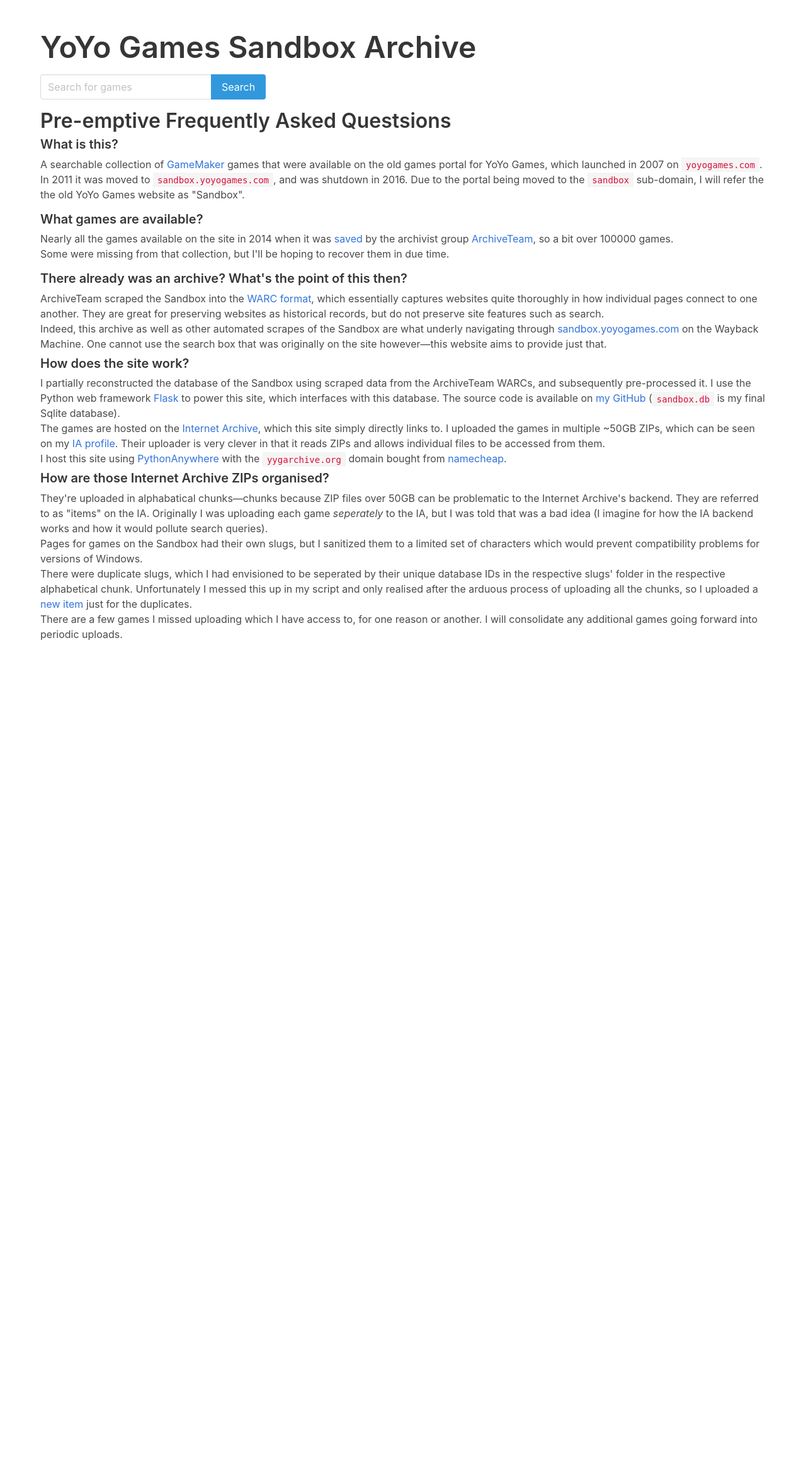
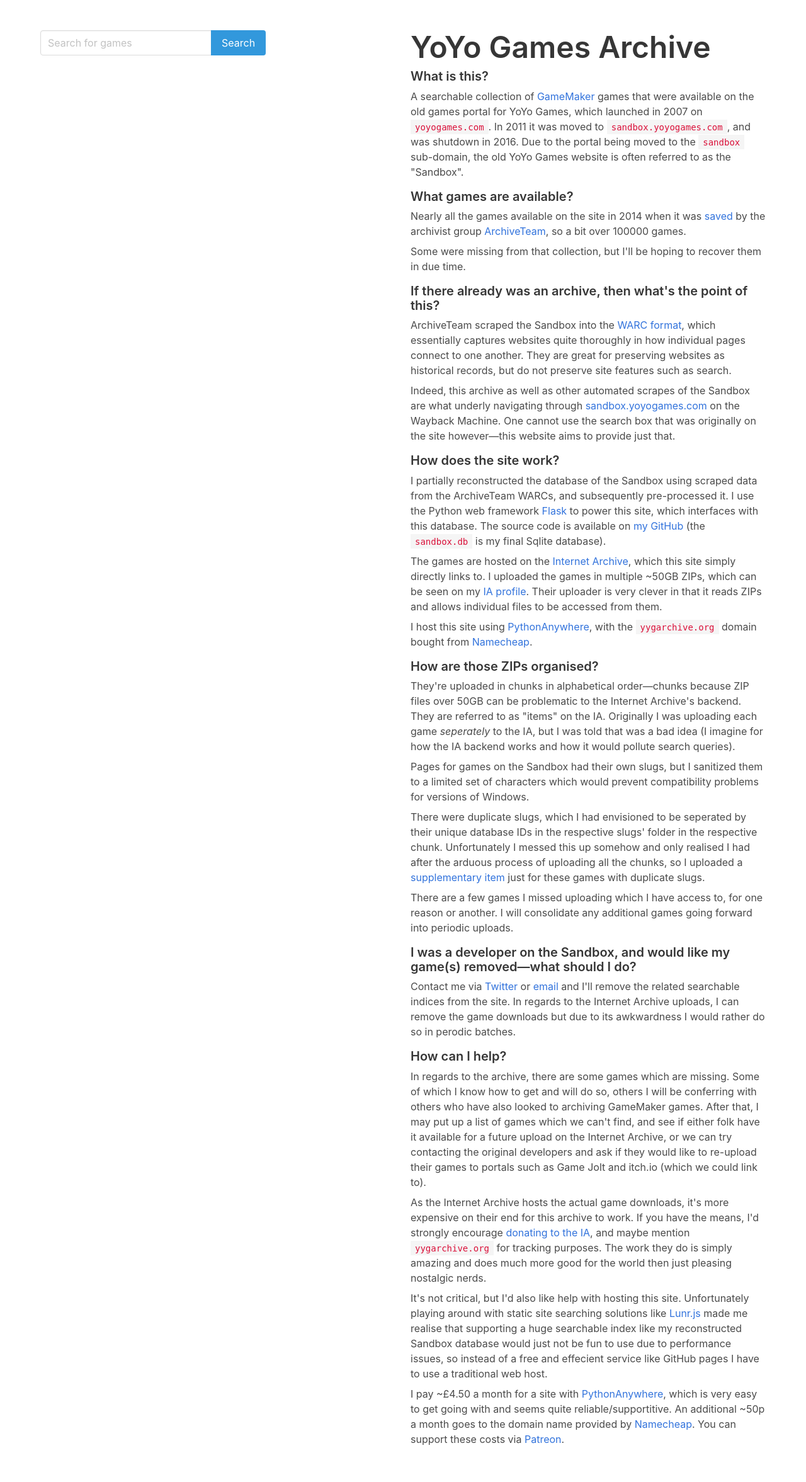
Before and after one commit to honno/yygarchive.org, a Flask app: page / in a window 1280 px wide. Shown: the whole page at 63% size. Before the commit the page ends 1017 px from the top, so only its background shows below. Run offline with Flask 2, Linux system fonts and the light colour scheme.

Commit message:
donating faq

```diff
--- a/app/templates/index.html
+++ b/app/templates/index.html
@@ -2,36 +2,47 @@
 {% block title %}Home{% endblock %}
 {% block body %}
 <section class="section">
-    <div class="container mb-4" >
-        <h1 class="title is-1" >YoYo Games Sandbox Archive</h1>
-    </div>
-    {% include "form.html" %}
+    <div class="container" >
+        <div class="columns" >
+            <div class="column" >
+                {% include "form.html" %}
+            </div>
+            <div class="column" >
+                <div class="container" >
+                    <h1 class="title is-1 mb-2" >YoYo Games Archive</h1>
+                    <h3 class="title is-5 mb-2">What is this?</h3>
+                    <p class="mb-2">A searchable collection of <a href="https://www.yoyogames.com/gamemaker">GameMaker</a> games that were available on the old games portal for YoYo Games, which launched in 2007 on <code>yoyogames.com</code>. In 2011 it was moved to <code>sandbox.yoyogames.com</code>, and was shutdown in 2016. Due to the portal being moved to the <code>sandbox</code> sub-domain, the old YoYo Games website is often referred to as the "Sandbox".
 
-    <div class="container mt-4" >
-        <h2 class="title is-3 mb-2">Pre-emptive Frequently Asked Questsions</h2>
+                        <h3 class="title is-5 mt-4 mb-2">What games are available?</h3>
+                        <p class="mb-2">Nearly all the games available on the site in 2014 when it was <a href="https://www.archiveteam.org/index.php/GameMaker_Sandbox">saved</a> by the archivist group <a href="https://www.archiveteam.org">ArchiveTeam</a>, so a bit over 100000 games.</p>
+                        <p class="mb-2">Some were missing from that collection, but I'll be hoping to recover them in due time.</p>
 
-        <h3 class="title is-5 mb-2">What is this?</h3>
-        <p>A searchable collection of <a href="https://www.yoyogames.com/gamemaker">GameMaker</a> games that were available on the old games portal for YoYo Games, which launched in 2007 on <code>yoyogames.com</code>. In 2011 it was moved to <code>sandbox.yoyogames.com</code>, and was shutdown in 2016. Due to the portal being moved to the <code>sandbox</code> sub-domain, I will refer the the old YoYo Games website as "Sandbox".
+                        <h3 class="title is-5 mt-4 mb-2">If there already was an archive, then what's the point of this?</h3>
+                        <p class="mb-2">ArchiveTeam scraped the Sandbox into the <a href="http://fileformats.archiveteam.org/wiki/WARC">WARC format</a>, which essentially captures websites quite thoroughly in how individual pages connect to one another. They are great for preserving websites as historical records, but do not preserve site features such as search.</p>
+                        <p class="mb-2">Indeed, this archive as well as other automated scrapes of the Sandbox are what underly navigating through <a href="https://web.archive.org/">sandbox.yoyogames.com</a> on the Wayback Machine. One cannot use the search box that was originally on the site however—this website aims to provide just that.</p>
 
-        <h3 class="title is-5 mt-4 mb-2">What games are available?</h3>
-        <p>Nearly all the games available on the site in 2014 when it was <a href="https://www.archiveteam.org/index.php/GameMaker_Sandbox">saved</a> by the archivist group <a href="https://www.archiveteam.org">ArchiveTeam</a>, so a bit over 100000 games.</p>
-        <p>Some were missing from that collection, but I'll be hoping to recover them in due time.</p>
+                        <h3 class="title is-5 mt-4 mb-2">How does the site work?</h3>
+                        <p class="mb-2">I partially reconstructed the database of the Sandbox using scraped data from the ArchiveTeam WARCs, and subsequently pre-processed it. I use the Python web framework <a href="https://flask.palletsprojects.com/">Flask</a> to power this site, which interfaces with this database. The source code is available on <a href="https://github.com/Honno/yyg-sandbox-search">my GitHub</a> (the <code>sandbox.db</code> is my final Sqlite database).</p>
+                        <p class="mb-2">The games are hosted on the <a href="https://archive.org/">Internet Archive</a>, which this site simply directly links to. I uploaded the games in multiple ~50GB ZIPs, which can be seen on my <a href="https://archive.org/details/@honno">IA profile</a>. Their uploader is very clever in that it reads ZIPs and allows individual files to be accessed from them.</p>
+                        <p class="mb-2">I host this site using <a href="https://www.pythonanywhere.com/">PythonAnywhere</a>, with the <code>yygarchive.org</code> domain bought from <a href="https://www.namecheap.com/">Namecheap</a>.</p>
 
-        <h3 class="title is-5 mt-4 mb-2">There already was an archive? What's the point of this then?</h3>
-        <p>ArchiveTeam scraped the Sandbox into the <a href="http://fileformats.archiveteam.org/wiki/WARC">WARC format</a>, which essentially captures websites quite thoroughly in how individual pages connect to one another. They are great for preserving websites as historical records, but do not preserve site features such as search.</p>
-        <p>Indeed, this archive as well as other automated scrapes of the Sandbox are what underly navigating through <a href="https://web.archive.org/">sandbox.yoyogames.com</a> on the Wayback Machine. One cannot use the search box that was originally on the site however—this website aims to provide just that.</p>
+                        <h3 class="title is-5 mt-4 mb-2">How are those ZIPs organised?</h3>
+                        <p class="mb-2">They're uploaded in chunks in alphabetical order—chunks because ZIP files over 50GB can be problematic to the Internet Archive's backend. They are referred to as "items" on the IA. Originally I was uploading each game <i>seperately</i> to the IA, but I was told that was a bad idea (I imagine for how the IA backend works and how it would pollute search queries).</p>
+                        <p class="mb-2">Pages for games on the Sandbox had their own slugs, but I sanitized them to a limited set of characters which would prevent compatibility problems for versions of Windows.</p>
+                        <p class="mb-2">There were duplicate slugs, which I had envisioned to be seperated by their unique database IDs in the respective slugs' folder in the respective chunk. Unfortunately I messed this up somehow and only realised I had after the arduous process of uploading all the chunks, so I uploaded a <a href="https://archive.org/details/yyg-sandbox-duplicates">supplementary item</a> just for these games with duplicate slugs.</p>
+                        <p class="mb-2">There are a few games I missed uploading which I have access to, for one reason or another. I will consolidate any additional games going forward into periodic uploads.</p>
 
-        <h3 class="title is-5 mt-2 mb-2">How does the site work?</h3>
-        <p>I partially reconstructed the database of the Sandbox using scraped data from the ArchiveTeam WARCs, and subsequently pre-processed it. I use the Python web framework <a href="https://flask.palletsprojects.com/">Flask</a> to power this site, which interfaces with this database. The source code is available on <a href="https://github.com/Honno/yyg-sandbox-search">my GitHub</a> (<code>sandbox.db</code> is my final Sqlite database).</p>
-        <p>The games are hosted on the <a href="https://archive.org/">Internet Archive</a>, which this site simply directly links to. I uploaded the games in multiple ~50GB ZIPs, which can be seen on my <a href="https://archive.org/details/@honno">IA profile</a>. Their uploader is very clever in that it reads ZIPs and allows individual files to be accessed from them.</p>
-        <p>I host this site using <a href="https://www.pythonanywhere.com/">PythonAnywhere</a> with the <code>yygarchive.org</code> domain bought from <a href="https://www.namecheap.com/">namecheap</a>.</p>
+                        <h3 class="title is-5 mt-4 mb-2">I was a developer on the Sandbox, and would like my game(s) removed—what should I do?</h3>
+                        <p class="mb-2">Contact me via <a href="https://twitter.com/WhoStoleHonno">Twitter</a> or <a href="mailto:quitesimplymatt@gmail.com">email</a> and I'll remove the related searchable indices from the site. In regards to the Internet Archive uploads, I can remove the game downloads but due to its awkwardness I would rather do so in perodic batches.</p>
 
-        <h3 class="title is-5 mt-2 mb-2">How are those Internet Archive ZIPs organised?</h3>
-        <p>They're uploaded in alphabatical chunks—chunks because ZIP files over 50GB can be problematic to the Internet Archive's backend. They are referred to as "items" on the IA. Originally I was uploading each game <i>seperately</i> to the IA, but I was told that was a bad idea (I imagine for how the IA backend works and how it would pollute search queries).</p>
-        <p>Pages for games on the Sandbox had their own slugs, but I sanitized them to a limited set of characters which would prevent compatibility problems for versions of Windows.</p>
-        <p>There were duplicate slugs, which I had envisioned to be seperated by their unique database IDs in the respective slugs' folder in the respective alphabetical chunk. Unfortunately I messed this up in my script and only realised after the arduous process of uploading all the chunks, so I uploaded a <a href="https://archive.org/details/yyg-sandbox-duplicates">new item</a> just for the duplicates.</p>
-        <p>There are a few games I missed uploading which I have access to, for one reason or another. I will consolidate any additional games going forward into periodic uploads.</p>
+                        <h3 class="title is-5 mt-4 mb-2">How can I help?</h3>
+                        <p class="mb-2">In regards to the archive, there are some games which are missing. Some of which I know how to get and will do so, others I will be conferring with others who have also looked to archiving GameMaker games. After that, I may put up a list of games which we can't find, and see if either folk have it available for a future upload on the Internet Archive, or we can try contacting the original developers and ask if they would like to re-upload their games to portals such as Game Jolt and itch.io (which we could link to).
+                        <p class="mb-2">As the Internet Archive hosts the actual game downloads, it's more expensive on their end for this archive to work. If you have the means, I'd strongly encourage <a href="https://archive.org/donate/">donating to the IA</a>, and maybe mention <code>yygarchive.org</code> for tracking purposes. The work they do is simply amazing and does much more good for the world then just pleasing nostalgic nerds.</p>
+                        <p class="mb-2">It's not critical, but I'd also like help with hosting this site. Unfortunately playing around with static site searching solutions like <a href="https://lunrjs.com/">Lunr.js</a> made me realise that supporting a huge searchable index like my reconstructed Sandbox database would just not be fun to use due to performance issues, so instead of a free and effecient service like GitHub pages I have to use a traditional web host.</p>
+                        <p class="mb-2">I pay ~£4.50 a month for a site with <a href="https://www.pythonanywhere.com/">PythonAnywhere</a>, which is very easy to get going with and seems quite reliable/supportitive. An additional ~50p a month goes to the domain name provided by <a href="https://www.namecheap.com/">Namecheap</a>. You can support these costs via <a href="https://www.patreon.com/yygarchive">Patreon</a>.</p>
 
-    </div>
+                </div>
+            </div>
+
 </section>
 {% endblock %}
```
